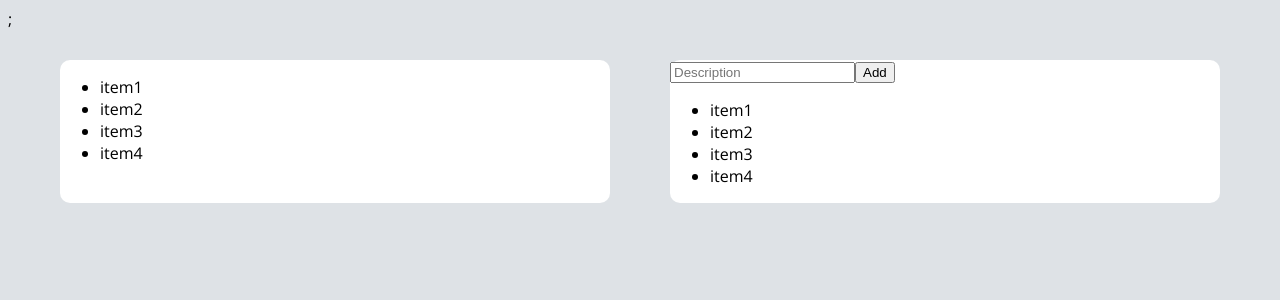
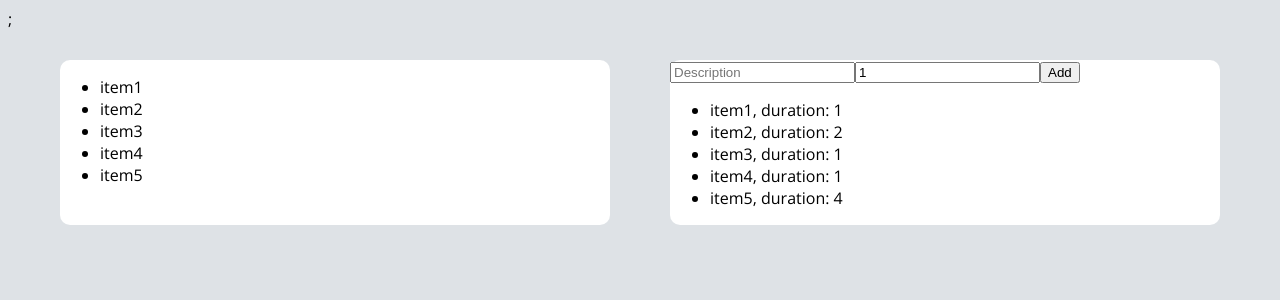
Before and after one commit to dcrescimbeni/todo-less, a React (Create React App) app: page / in a window 1280 px wide. Shown: the top 300 px of the page. Built offline with nearby package versions, Linux system fonts and the light colour scheme.

Commit message:
Tasks are now objects. Added ID, description, duration and completed state (not implemented yet)

```diff
--- a/src/AddItem/AddItem.js
+++ b/src/AddItem/AddItem.js
@@ -1,7 +1,9 @@
 export default function AddItem({
   handleAdd,
+  taskDescription,
   handleDescriptionChange,
-  taskDescription,
+  taskDuration,
+  handleDurationChange,
 }) {
   return (
     <div>
@@ -13,6 +15,14 @@ export default function AddItem({
         placeholder="Description"
         onChange={handleDescriptionChange}
       />
+      <input
+        type="text"
+        value={taskDuration}
+        name="itemDuration"
+        id="itemDuration"
+        placeholder="Duration"
+        onChange={handleDurationChange}
+      />
       <input type="button" value="Add" onClick={handleAdd} />
     </div>
   );
--- a/src/App.js
+++ b/src/App.js
@@ -2,37 +2,66 @@ import './App.css';
 import TaskColumn from './TaskColumn/TaskColumn';
 import { useState } from 'react';
 
-let items = ['item1', 'item2', 'item3', 'item4'];
+let items = [
+  { id: 1, description: 'item1', duration: 1, completed: false },
+  { id: 2, description: 'item2', duration: 2, completed: true },
+  { id: 3, description: 'item3', duration: 1, completed: false },
+  { id: 4, description: 'item4', duration: 1, completed: false },
+  { id: 5, description: 'item5', duration: 4, completed: true },
+];
 
 function App() {
   const [todoList, setTodoList] = useState(items);
+
+  // Task related states
+  const [taskId, setTaskId] = useState(6);
   const [taskDescription, setTaskDescription] = useState('');
+  const [taskDuration, setTaskDuration] = useState(1);
+  const [taskCompleted, setTaskCompleted] = useState(false);
 
   // Handles
   function handleAdd() {
-    const tasks = [...todoList, taskDescription];
+    let nextId = taskId + 1;
+    setTaskId(nextId);
+
+    const tasks = [
+      ...todoList,
+      {
+        id: taskId,
+        description: taskDescription,
+        duration: taskDuration,
+        completed: false,
+      },
+    ];
     setTodoList(tasks);
     setTaskDescription('');
+    setTaskDuration(1);
   }
 
   function handleDescriptionChange(e) {
     setTaskDescription(e.target.value);
   }
 
+  function handleDurationChange(e) {
+    setTaskDuration(e.target.value);
+  }
+
   return (
     <div className="App">
       <div className="timeColumn column">
         <ul>
-          {todoList.map((element, index) => {
-            return <li key={index}>{element}</li>;
+          {todoList.map((element) => {
+            return <li key={element.id}>{element.description}</li>;
           })}
         </ul>
       </div>
       <TaskColumn
         todoList={todoList}
         handleAdd={handleAdd}
+        taskDescription={taskDescription}
         handleDescriptionChange={handleDescriptionChange}
-        taskDescription={taskDescription}
+        taskDuration={taskDuration}
+        handleDurationChange={handleDurationChange}
       />
     </div>
   );
--- a/src/TaskColumn/TaskColumn.js
+++ b/src/TaskColumn/TaskColumn.js
@@ -3,19 +3,27 @@ import AddItem from '../AddItem/AddItem';
 export default function TaskColumn({
   todoList,
   handleAdd,
+  taskDescription,
   handleDescriptionChange,
-  taskDescription,
+  taskDuration,
+  handleDurationChange,
 }) {
   return (
     <div className="taskColumn column">
       <AddItem
         handleAdd={handleAdd}
+        taskDescription={taskDescription}
         handleDescriptionChange={handleDescriptionChange}
-        taskDescription={taskDescription}
+        taskDuration={taskDuration}
+        handleDurationChange={handleDurationChange}
       />
       <ul>
-        {todoList.map((element, index) => {
-          return <li key={index}>{element}</li>;
+        {todoList.map((element) => {
+          return (
+            <li key={element.id}>
+              {element.description}, duration: {element.duration}
+            </li>
+          );
         })}
       </ul>
     </div>
```
